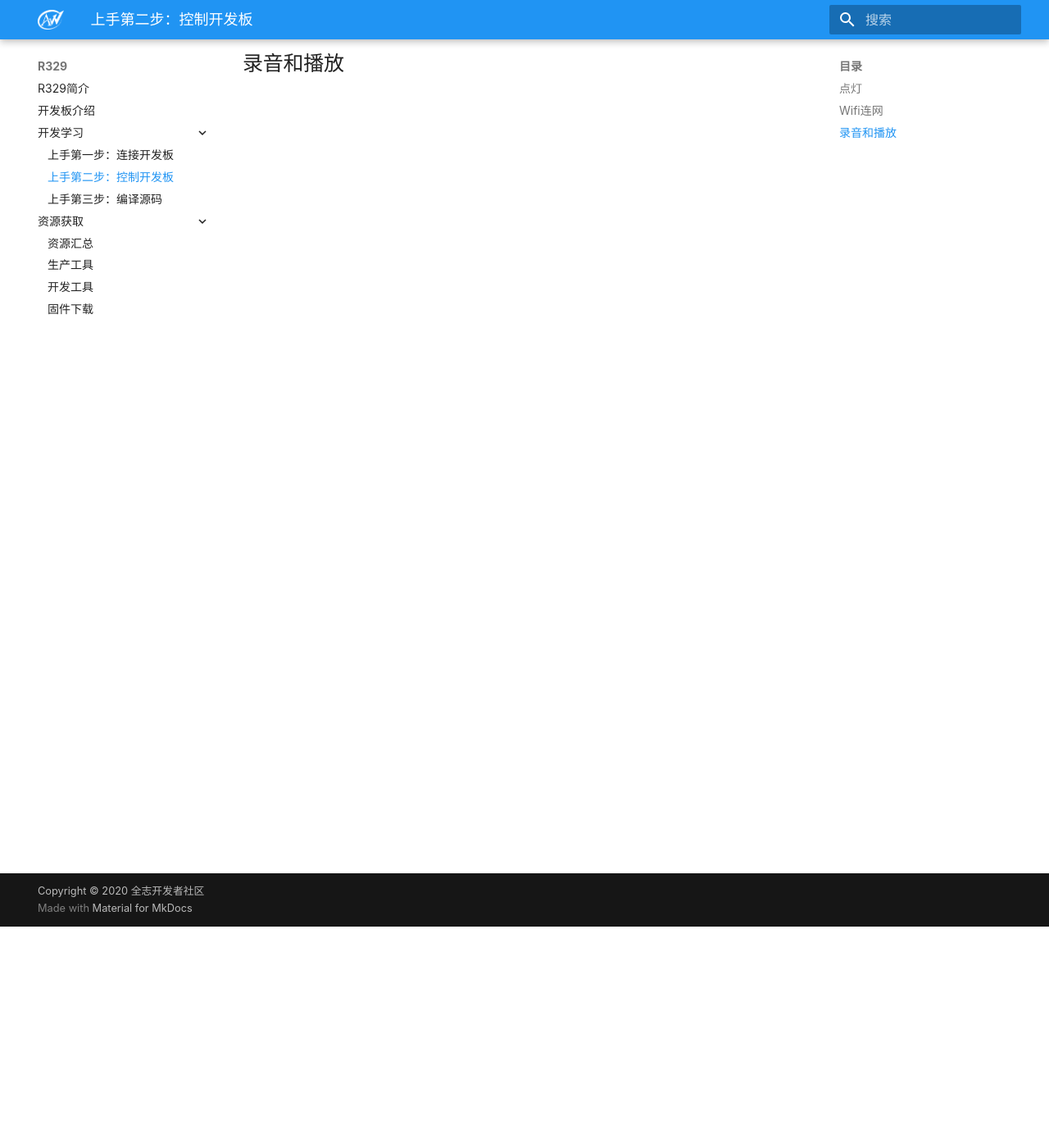
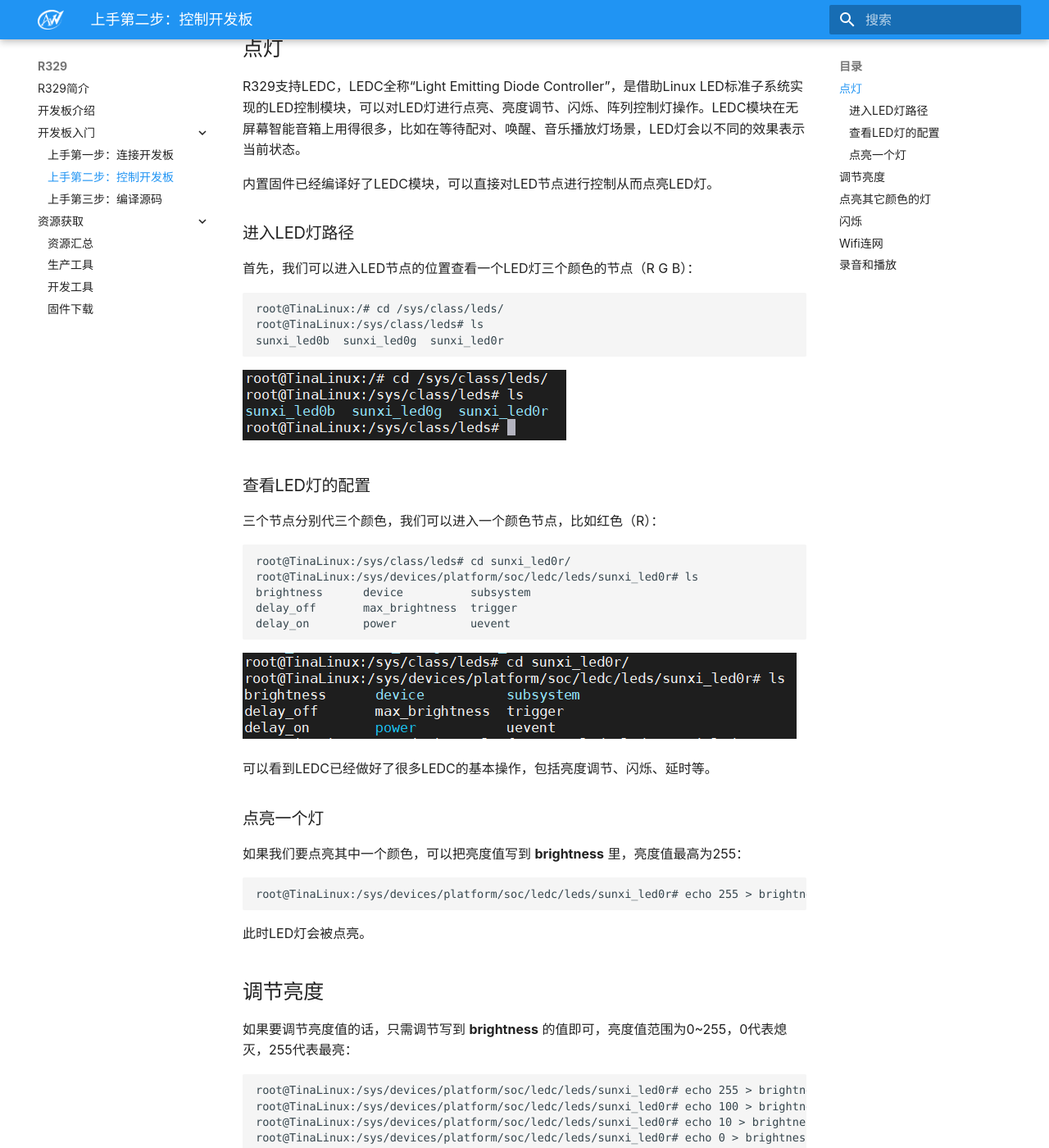
Before and after one commit to aw-yht/R329, an MkDocs documentation site: the page built from docs/devboardstudy/r329evb5study2.md, in a window 1280 px wide and 1400 px high, scrolled down 270 px. Shown: the whole window at 82% size. Built offline with MkDocs 1.6.1 and Material for MkDocs 9.7.7, drawn with Linux system fonts in a browser that asks for light colours; some of the changed text lies outside the part shown.

Commit message:
添加LED灯基础操作介绍
Signed-off-by: kirin <402041446@qq.com>

`````diff
--- a/docs/devboardstudy/r329evb5study2.md
+++ b/docs/devboardstudy/r329evb5study2.md
@@ -1,8 +1,92 @@
 # 上手第二步：控制开发板
+
+等成功用串口或者ADB连接开发板之后，就可以通过终端命令对开发板进行控制了。
+
+下面介绍Tina Linux系统封装几个模块，您可以通过命令启动这几个模块的demo，操控终端几个模块的软硬件。
+
+## 点灯
+
+R329支持LEDC，LEDC全称“Light Emitting Diode Controller”，是借助Linux LED标准子系统实现的LED控制模块，可以对LED灯进行点亮、亮度调节、闪烁、阵列控制灯操作。LEDC模块在无屏幕智能音箱上用得很多，比如在等待配对、唤醒、音乐播放灯场景，LED灯会以不同的效果表示当前状态。
+
+内置固件已经编译好了LEDC模块，可以直接对LED节点进行控制从而点亮LED灯。
+
+### 进入LED灯路径
+
+首先，我们可以进入LED节点的位置查看一个LED灯三个颜色的节点（R G B）：
+
+```bash
+root@TinaLinux:/# cd /sys/class/leds/
+root@TinaLinux:/sys/class/leds# ls
+sunxi_led0b  sunxi_led0g  sunxi_led0r
+```
+
+![image-20210108100703719](../assets/img/image-20210108100703719.png)
+
+### 查看LED灯的配置
+
+三个节点分别代三个颜色，我们可以进入一个颜色节点，比如红色（R）：
+
+```bas
+root@TinaLinux:/sys/class/leds# cd sunxi_led0r/
+root@TinaLinux:/sys/devices/platform/soc/ledc/leds/sunxi_led0r# ls
+brightness      device          subsystem
+delay_off       max_brightness  trigger
+delay_on        power           uevent
+```
+
+![image-20210108102644309](../assets/img/image-20210108102644309.png)
+
+可以看到LEDC已经做好了很多LEDC的基本操作，包括亮度调节、闪烁、延时等。
+
+### 点亮一个灯
+
+如果我们要点亮其中一个颜色，可以把亮度值写到 **brightness** 里，亮度值最高为255：
+
+```bash
+root@TinaLinux:/sys/devices/platform/soc/ledc/leds/sunxi_led0r# echo 255 > brightness
+```
+
+此时LED灯会被点亮。
+
+## 调节亮度
+
+如果要调节亮度值的话，只需调节写到 **brightness** 的值即可，亮度值范围为0~255，0代表熄灭，255代表最亮：
+
+```ba
+root@TinaLinux:/sys/devices/platform/soc/ledc/leds/sunxi_led0r# echo 255 > brightness
+root@TinaLinux:/sys/devices/platform/soc/ledc/leds/sunxi_led0r# echo 100 > brightness
+root@TinaLinux:/sys/devices/platform/soc/ledc/leds/sunxi_led0r# echo 10 > brightness
+root@TinaLinux:/sys/devices/platform/soc/ledc/leds/sunxi_led0r# echo 0 > brightness
+```
+
+![image-20210108110804554](../assets/img/image-20210108110804554.png)
+
+## 点亮其它颜色的灯
+
+如果要点亮其它颜色的灯 ，只需要参照红灯，将亮度值写到绿灯和蓝灯的 **brightness**里即可：
+
+````ba
+root@TinaLinux:/sys/class/leds# echo 255 > sunxi_led0g/brightness
+root@TinaLinux:/sys/class/leds# echo 0 > sunxi_led0g/brightness
+root@TinaLinux:/sys/class/leds# echo 255 > sunxi_led0b/brightness
+root@TinaLinux:/sys/class/leds# echo 0 > sunxi_led0b/brightness
+````
 
 
 
-## 点灯
+![image-20210108112821449](../assets/img/image-20210108112821449.png)
+
+## 闪烁
+
+如果要实现LED灯闪烁的效果，可以把 **timer** 写到 **trigger** ，即可实现闪烁效果：
+
+```bas
+root@TinaLinux:/sys/class/leds# echo timer > sunxi_led0r/trigger
+```
+
+
+
+LED灯阵列操作、模块配置、源码结构、内外部接口等进阶操作请见开发文档《Tina Linux LED》。
 
 
 
@@ -10,4 +94,6 @@
 
 
 
+
+
 ## 录音和播放
--- a/mkdocs.yml
+++ b/mkdocs.yml
@@ -3,10 +3,19 @@ site_name: R329
 nav:
   - index.md
   - r329_evb5.md
-  - '开发学习':
-    - devboardstudy/r329evb5study1.md
-    - devboardstudy/r329evb5study2.md
-    - devboardstudy/r329evb5study3.md
+  - '开发板入门':
+    - devboardstudy/r329evb5study1.md #上手第一步：连接开发板
+    - devboardstudy/r329evb5study2.md #上手第二步：控制开发板
+    - devboardstudy/r329evb5study3.md #上手第三步：编译源码
+  #- '开发板进阶':
+  #  -#认识TinaLinux
+  #  -#开发板硬件介绍
+  #  -#系统启动流程
+  #  -#修改一个配置
+  #  -#移植一个驱动
+  #  -#新建一个方案
+  #  -#新建一个Demo Hello World
+  #  -#OTA
   - '资源获取':
     - getsource/getsource.md
     - getsource/gettools.md
`````
Also changed, not shown: docs/assets/img/image-20210108100703719.png (added), docs/assets/img/image-20210108102644309.png (added), docs/assets/img/image-20210108110728653.png (added), docs/assets/img/image-20210108110804554.png (added), docs/assets/img/image-20210108112821449.png (added).
